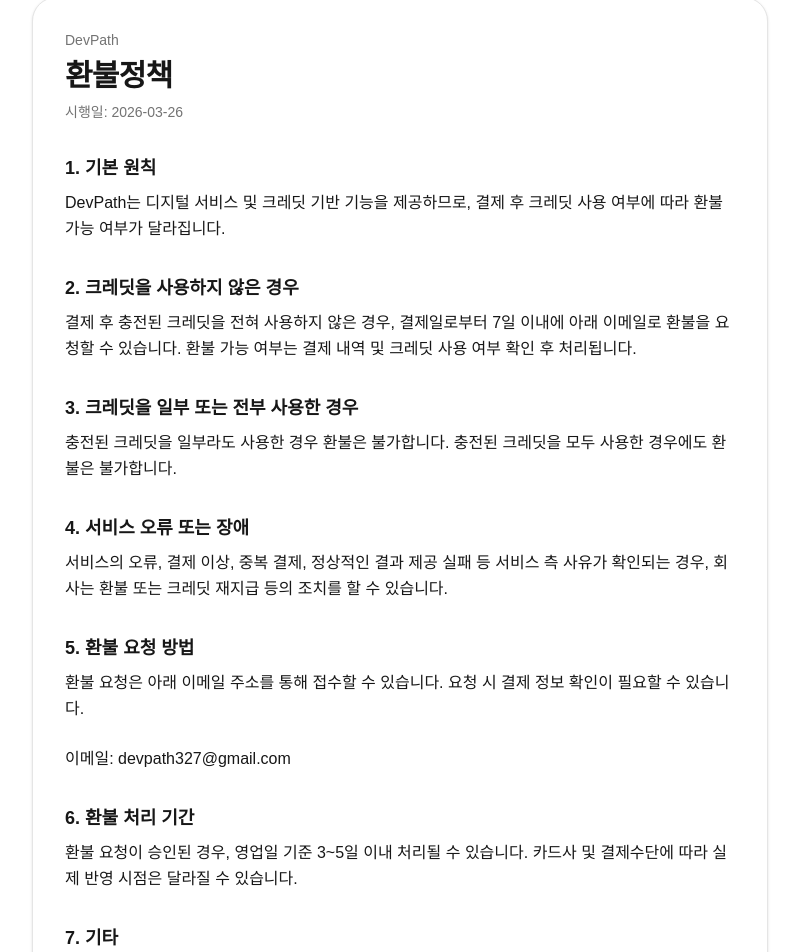
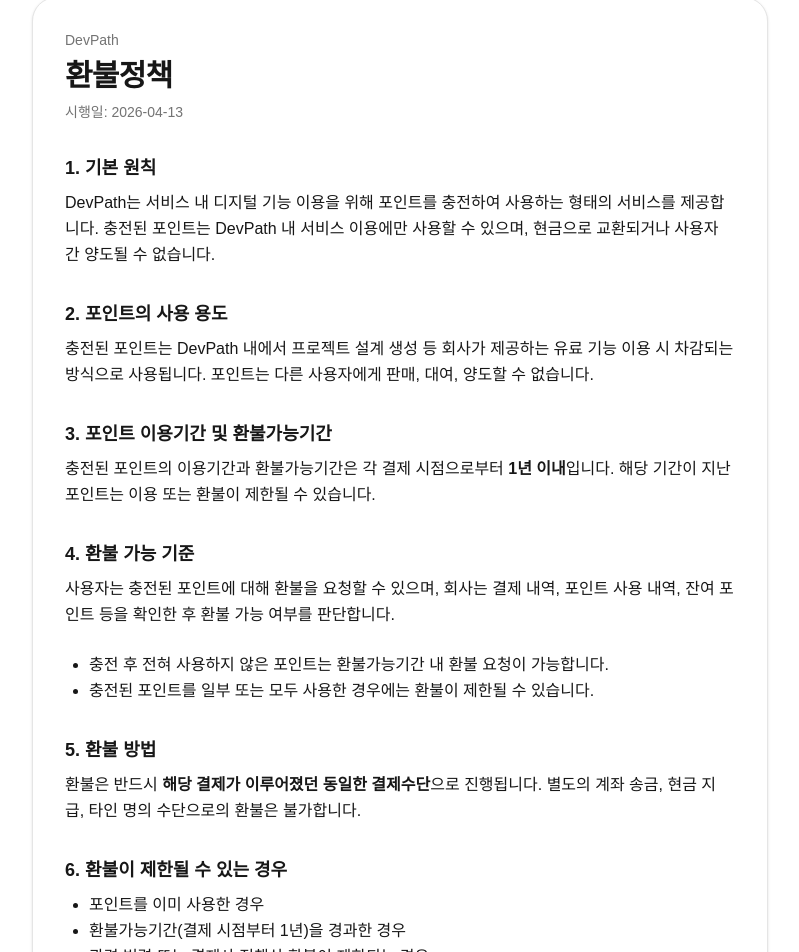
Before and after one commit to RootPark98/devPath, a Next.js app: page /refund in a window 1280 px wide. Shown: the part 51-1003 px from the top of the page, without its empty margins (240-1039 px from the left). Built offline with nearby package versions, Linux system fonts and the light colour scheme.

Commit message:
tighten prompt guardrails and update refund policy

```diff
--- a/app/refund/page.tsx
+++ b/app/refund/page.tsx
@@ -11,53 +11,86 @@
           <p className="text-sm text-neutral-500 dark:text-neutral-400">DevPath</p>
           <h1 className="text-3xl font-bold tracking-tight">환불정책</h1>
           <p className="text-sm text-neutral-500 dark:text-neutral-400">
-            시행일: 2026-03-26
+            시행일: 2026-04-13
           </p>
         </div>
 
-        <div className="prose prose-neutral max-w-none dark:prose-invert leading-relaxed space-y-6 [&>h2]:mt-8 [&>h2]:mb-2 [&>h2]:text-lg [&>h2]:font-semibold [&>p]:mt-2">
+        <div className="prose prose-neutral max-w-none dark:prose-invert leading-relaxed space-y-6 [&>h2]:mt-8 [&>h2]:mb-2 [&>h2]:text-lg [&>h2]:font-semibold [&>p]:mt-2 [&>ul]:mt-2 [&>ul]:list-disc [&>ul]:pl-6">
           <h2>1. 기본 원칙</h2>
           <p>
-            DevPath는 디지털 서비스 및 크레딧 기반 기능을 제공하므로,
-            결제 후 크레딧 사용 여부에 따라 환불 가능 여부가 달라집니다.
+            DevPath는 서비스 내 디지털 기능 이용을 위해 포인트를 충전하여 사용하는
+            형태의 서비스를 제공합니다. 충전된 포인트는 DevPath 내 서비스 이용에만
+            사용할 수 있으며, 현금으로 교환되거나 사용자 간 양도될 수 없습니다.
           </p>
 
-          <h2>2. 크레딧을 사용하지 않은 경우</h2>
+          <h2>2. 포인트의 사용 용도</h2>
           <p>
-            결제 후 충전된 크레딧을 전혀 사용하지 않은 경우, 결제일로부터 7일 이내에 아래 이메일로 환불을 요청할 수 있습니다.
-            환불 가능 여부는 결제 내역 및 크레딧 사용 여부 확인 후 처리됩니다.
+            충전된 포인트는 DevPath 내에서 프로젝트 설계 생성 등 회사가 제공하는
+            유료 기능 이용 시 차감되는 방식으로 사용됩니다. 포인트는 다른 사용자에게
+            판매, 대여, 양도할 수 없습니다.
           </p>
 
-          <h2>3. 크레딧을 일부 또는 전부 사용한 경우</h2>
+          <h2>3. 포인트 이용기간 및 환불가능기간</h2>
           <p>
-            충전된 크레딧을 일부라도 사용한 경우 환불은 불가합니다.
-            충전된 크레딧을 모두 사용한 경우에도 환불은 불가합니다.
+            충전된 포인트의 이용기간과 환불가능기간은 각 결제 시점으로부터
+            <strong> 1년 이내</strong>입니다. 해당 기간이 지난 포인트는 이용 또는
+            환불이 제한될 수 있습니다.
           </p>
 
-          <h2>4. 서비스 오류 또는 장애</h2>
+          <h2>4. 환불 가능 기준</h2>
           <p>
-            서비스의 오류, 결제 이상, 중복 결제, 정상적인 결과 제공 실패 등 서비스 측 사유가 확인되는 경우,
-            회사는 환불 또는 크레딧 재지급 등의 조치를 할 수 있습니다.
+            사용자는 충전된 포인트에 대해 환불을 요청할 수 있으며, 회사는 결제 내역,
+            포인트 사용 내역, 잔여 포인트 등을 확인한 후 환불 가능 여부를 판단합니다.
+          </p>
+          <ul>
+            <li>
+              충전 후 전혀 사용하지 않은 포인트는 환불가능기간 내 환불 요청이 가능합니다.
+            </li>
+            <li>
+              충전된 포인트를 일부 또는 모두 사용한 경우에는 환불이 제한될 수 있습니다.
+            </li>
+          </ul>
+
+          <h2>5. 환불 방법</h2>
+          <p>
+            환불은 반드시 <strong>해당 결제가 이루어졌던 동일한 결제수단</strong>으로
+            진행됩니다. 별도의 계좌 송금, 현금 지급, 타인 명의 수단으로의 환불은
+            불가합니다.
           </p>
 
-          <h2>5. 환불 요청 방법</h2>
+          <h2>6. 환불이 제한될 수 있는 경우</h2>
+          <ul>
+            <li>포인트를 이미 사용한 경우</li>
+            <li>환불가능기간(결제 시점부터 1년)을 경과한 경우</li>
+            <li>관련 법령 또는 결제사 정책상 환불이 제한되는 경우</li>
+            <li>부정 이용, 약관 위반 또는 비정상 결제가 확인되는 경우</li>
+          </ul>
+
+          <h2>7. 서비스 오류 또는 중복 결제</h2>
           <p>
-            환불 요청은 아래 이메일 주소를 통해 접수할 수 있습니다.
-            요청 시 결제 정보 확인이 필요할 수 있습니다.
-          </p>
-          <p>
-            이메일: devpath327@gmail.com
+            서비스 장애, 결제 오류, 중복 결제, 정상적인 기능 제공 실패 등 회사의
+            책임 있는 사유가 확인되는 경우 회사는 환불, 재충전 또는 그에 준하는
+            적절한 조치를 취할 수 있습니다.
           </p>
 
-          <h2>6. 환불 처리 기간</h2>
+          <h2>8. 환불 요청 방법</h2>
           <p>
-            환불 요청이 승인된 경우, 영업일 기준 3~5일 이내 처리될 수 있습니다.
-            카드사 및 결제수단에 따라 실제 반영 시점은 달라질 수 있습니다.
+            환불 요청은 아래 이메일을 통해 접수할 수 있으며, 회사는 본인 확인 및
+            결제 내역 확인을 위해 추가 정보를 요청할 수 있습니다.
+          </p>
+          <p>이메일: devpath327@gmail.com</p>
+
+          <h2>9. 환불 처리 기간</h2>
+          <p>
+            환불이 승인된 경우 영업일 기준 3~5일 이내 환불 절차가 진행될 수 있습니다.
+            다만 실제 환불 반영 시점은 카드사, 간편결제사, 은행 등 결제수단 처리
+            일정에 따라 달라질 수 있습니다.
           </p>
 
-          <h2>7. 기타</h2>
+          <h2>10. 기타</h2>
           <p>
-            본 환불정책에 명시되지 않은 사항은 관련 법령 및 서비스 운영 정책에 따라 처리됩니다.
+            본 환불정책에 명시되지 않은 사항은 관련 법령, 결제사 정책, DevPath
+            이용약관 및 운영정책에 따라 처리됩니다.
           </p>
         </div>
       </div>
```
